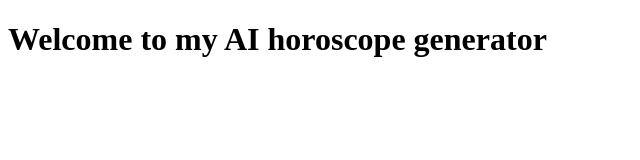
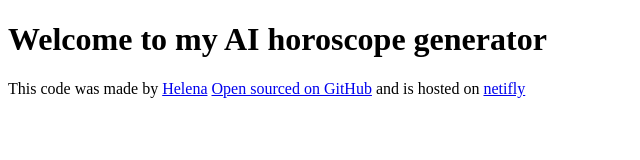
Before and after one commit to helbee98/AI-generator, a plain HTML site: page index.html in a window 1280 px wide. Shown: the whole page, without its empty margins (0-640 px from the left). Drawn offline with Linux system fonts and the light colour scheme.

Commit message:
update footer

```diff
--- a/index.html
+++ b/index.html
@@ -9,6 +9,17 @@
 <body>
     <h1>Welcome to my AI horoscope generator</h1>
 
+
+
+    <footer>
+        This code was made by
+        <a href="https://github.com/helbee98" target="_blank">Helena</a>
+
+        <a href="https://github.com/helbee98/AI-generator" target="_blank"> Open sourced on GitHub</a>
+        and is hosted on
+        <a href="https://dulcet-frangollo-a16568.netlify.app/" target="_blank">netifly</a>
+
+    </footer>
     <script src="src/index.js"></script>
 </body>
 </html>
```
